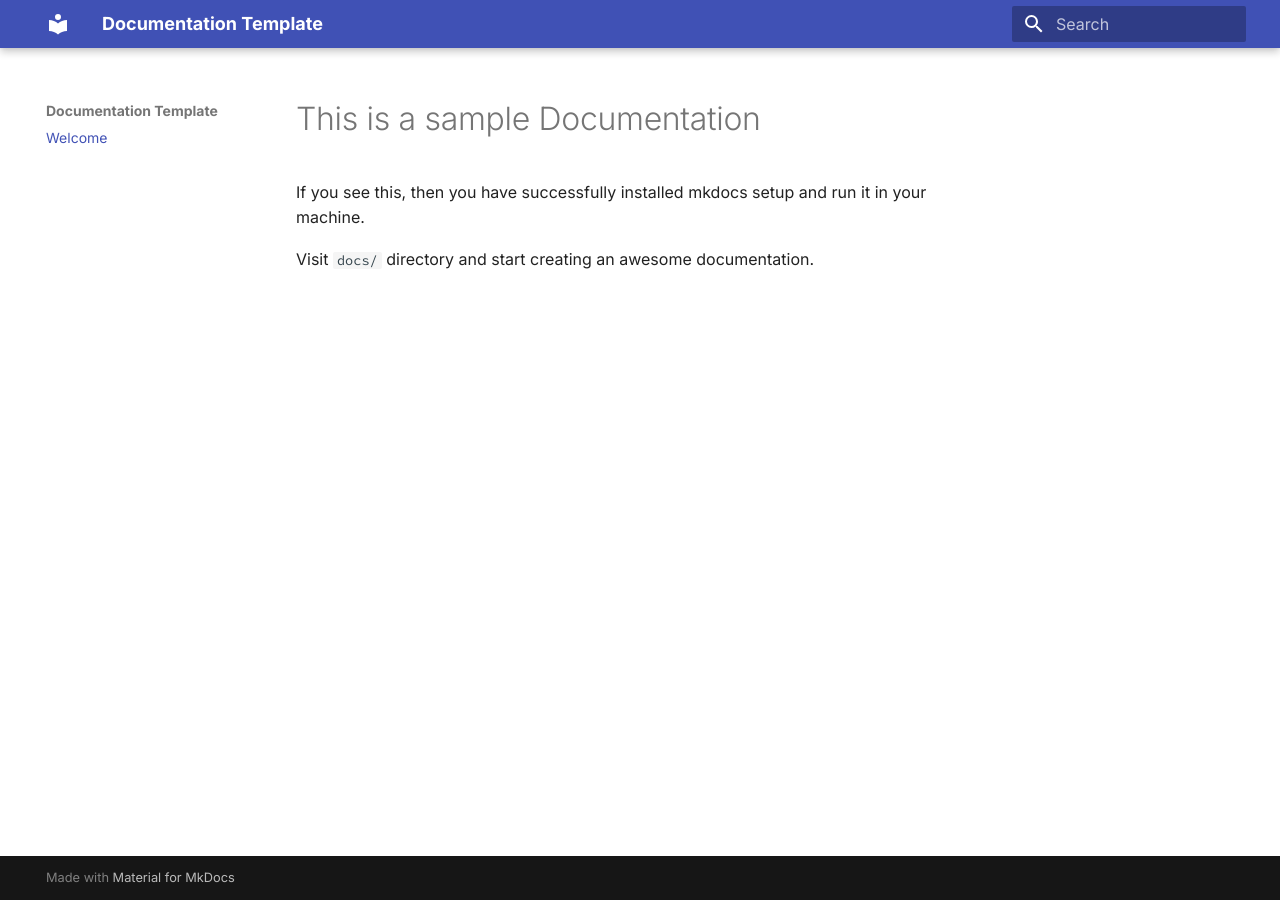
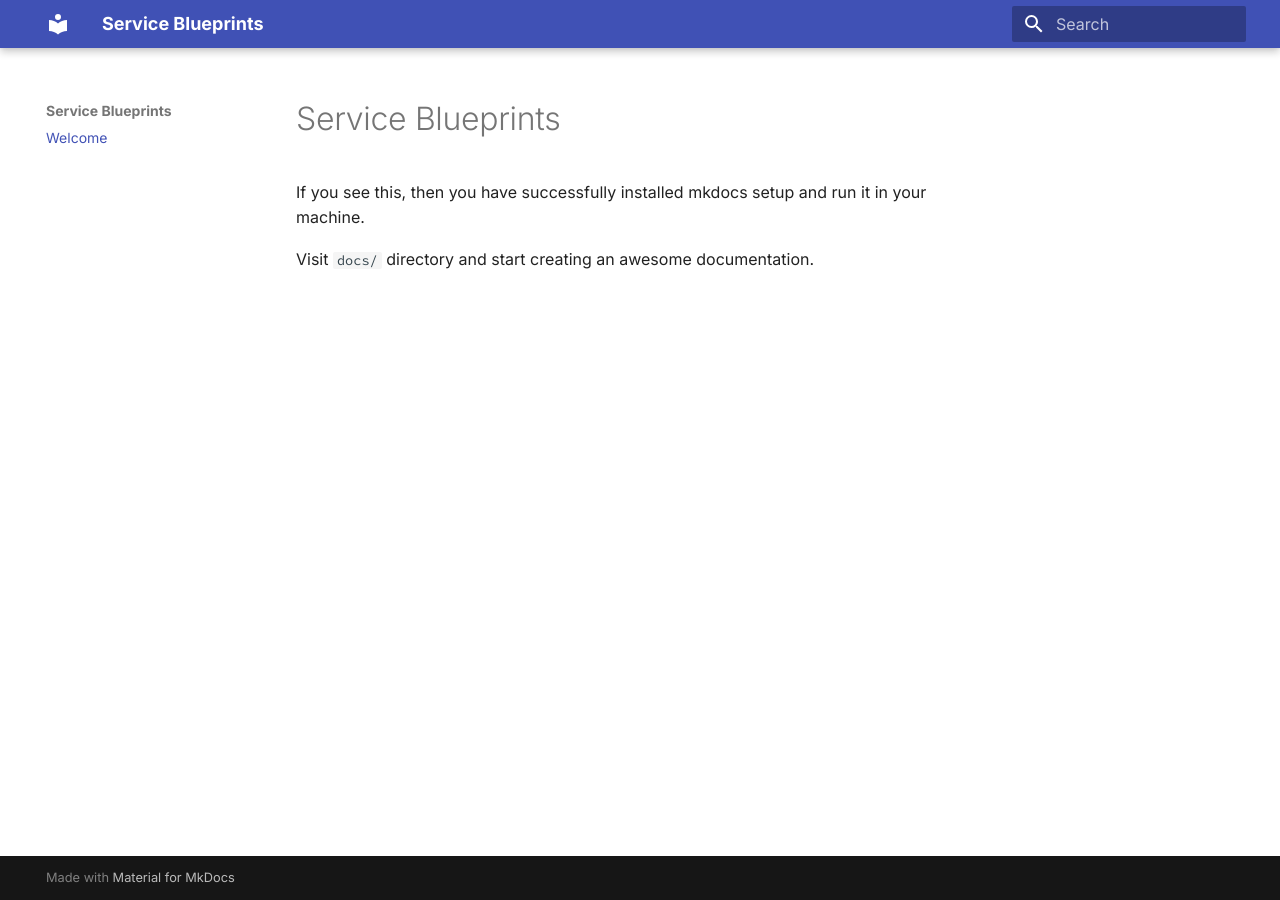
Before and after one commit to Krenovate-Solutions-Pvt-Ltd/Service-Blueprints, an MkDocs documentation site: the page built from docs/index.md, in a window 1280 px wide. Built offline with MkDocs 1.6.1 and Material for MkDocs 9.7.7, drawn with Linux system fonts in a browser that asks for light colours.

Commit message:
:+1:  initial push

```diff
--- a/docs/index.md
+++ b/docs/index.md
@@ -1,4 +1,4 @@
-# This is a sample Documentation
+# Service Blueprints
 
 If you see this, then you have successfully installed mkdocs setup and run it in your machine.
 
--- a/mkdocs.yml
+++ b/mkdocs.yml
@@ -1,4 +1,4 @@
-site_name: Documentation Template
+site_name: Service Blueprints
 nav:
   -  Welcome:  'index.md'
 theme:
```
